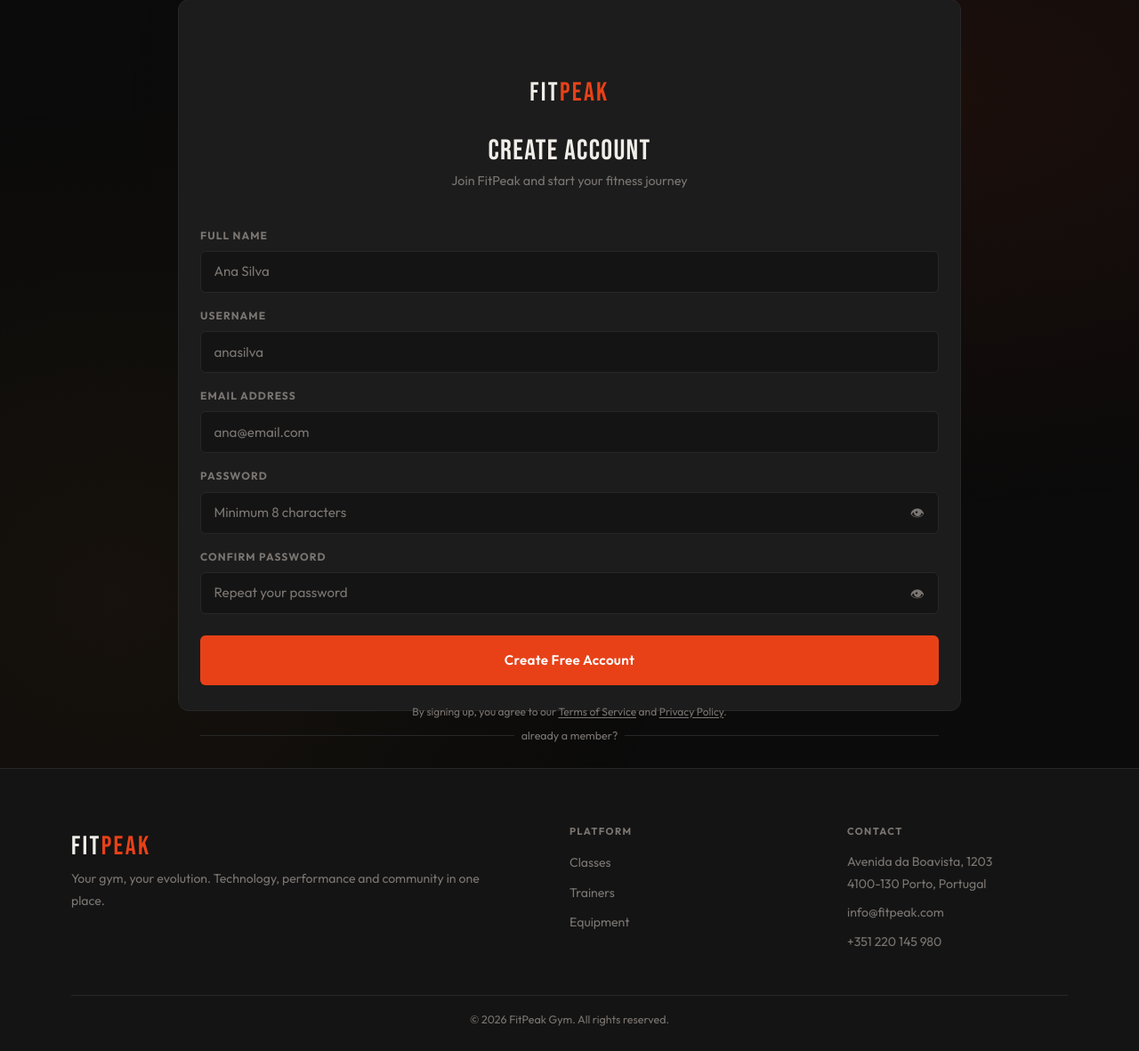
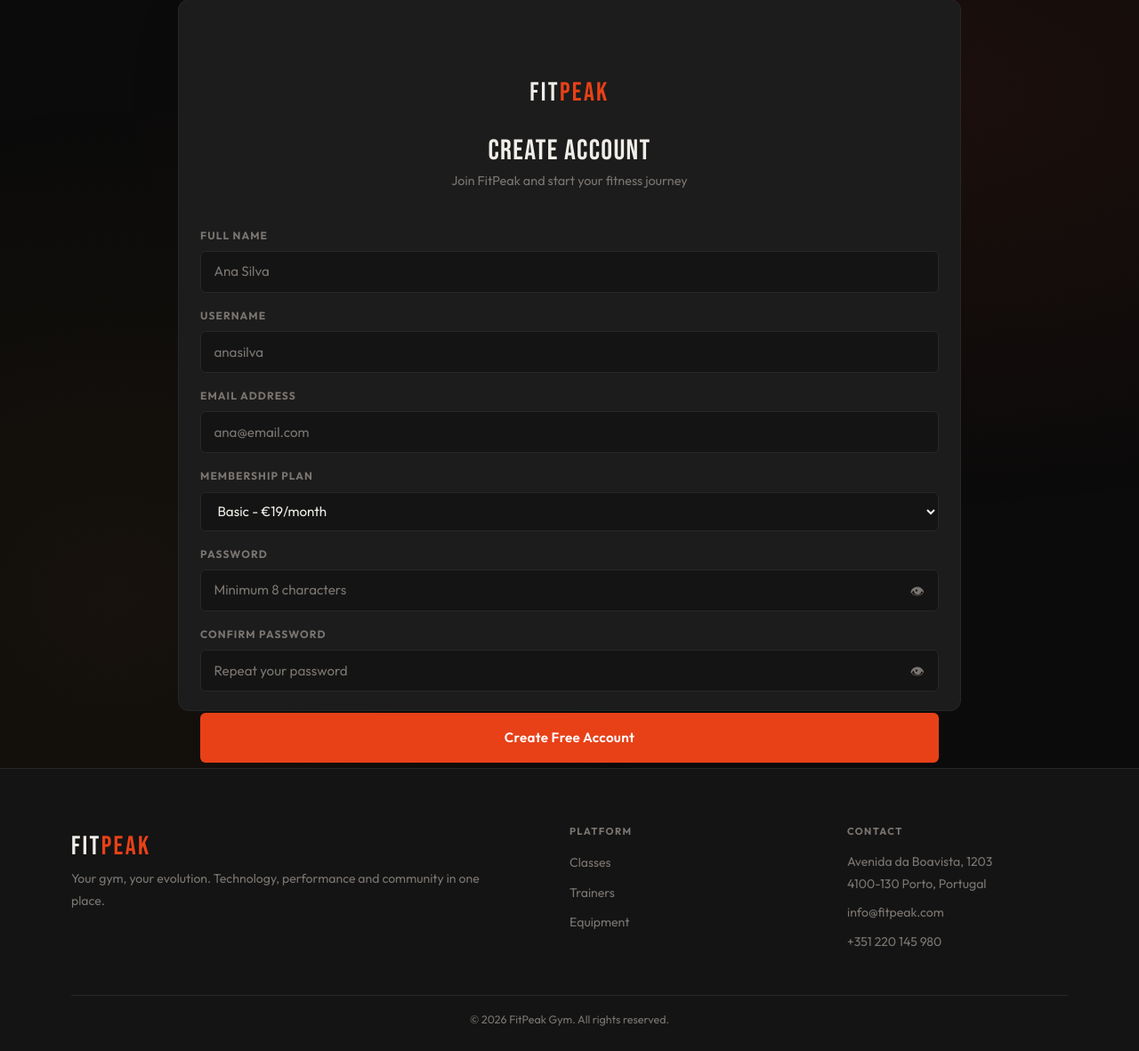
Before and after one commit to FEUP-LTW-2026/ltw-project-ltw16g01, a PHP site: page /pages/register.php in a window 1280 px wide. Shown: the part 87-1268 px from the top of the page at 89% size. Run offline with PHP 8.4, Linux system fonts and the light colour scheme.

Commit message:
Add the option of choice plan in register

```diff
--- a/db/auth.php
+++ b/db/auth.php
@@ -19,7 +19,13 @@ function authenticateUser($pdo, $identifier, $password) {
     return $user;
 }
 
-function registerMember($pdo, $name, $username, $email, $password) {
+function registerMember($pdo, $name, $username, $email, $password, $plan = 'basic') {
+    $allowedPlans = ['basic', 'premium', 'vip'];
+
+    if (!in_array($plan, $allowedPlans, true)) {
+        $plan = 'basic';
+    }
+
     $stmt = $pdo->prepare("SELECT id FROM users WHERE email = ? OR username = ?");
     $stmt->execute([$email, $username]);
 
@@ -29,7 +35,10 @@ function registerMember($pdo, $name, $username, $email, $password) {
 
     $hash = password_hash($password, PASSWORD_DEFAULT);
 
-    $stmt = $pdo->prepare("INSERT INTO users (name, username, email, password, role, active) VALUES (?, ?, ?, ?, 'member', 1)");
+    $stmt = $pdo->prepare("
+        INSERT INTO users (name, username, email, password, role, active)
+        VALUES (?, ?, ?, ?, 'member', 1)
+    ");
 
     if (!$stmt->execute([$name, $username, $email, $hash])) {
         return false;
@@ -37,8 +46,12 @@ function registerMember($pdo, $name, $username, $email, $password) {
 
     $userId = $pdo->lastInsertId();
 
-    $stmt = $pdo->prepare("INSERT INTO member_profiles (user_id, membership_plan, plan_start, plan_end) VALUES (?, 'basic', DATE('now'), DATE('now', '+1 month'))");
-    $stmt->execute([$userId]);
+    $stmt = $pdo->prepare("
+        INSERT INTO member_profiles (user_id, membership_plan, plan_start, plan_end)
+        VALUES (?, ?, DATE('now'), DATE('now', '+1 month'))
+    ");
+
+    $stmt->execute([$userId, $plan]);
 
     return $userId;
 }
--- a/pages/register.php
+++ b/pages/register.php
@@ -14,24 +14,34 @@ if ($_SERVER['REQUEST_METHOD'] === 'POST') {
     $name = trim($_POST['name'] ?? '');
     $username = trim($_POST['username'] ?? '');
     $email = trim($_POST['email'] ?? '');
+    $plan = $_POST['plan'] ?? 'basic';
     $password = $_POST['password'] ?? '';
     $confirm = $_POST['confirm'] ?? '';
 
-    $old = ['name' => $name, 'username' => $username, 'email' => $email];
+    $allowedPlans = ['basic', 'premium', 'vip'];
 
-    if ($name === '' || $username === '' || $email === '' || $password === '' || $confirm === '') {
+    $old = [
+        'name' => $name,
+        'username' => $username,
+        'email' => $email,
+        'plan' => $plan
+    ];
+
+    if ($name === '' || $username === '' || $email === '' || $plan === '' || $password === '' || $confirm === '') {
         $error = 'Please fill in all fields.';
     } elseif (strlen($username) < 3) {
         $error = 'Username must have at least 3 characters.';
     } elseif (!filter_var($email, FILTER_VALIDATE_EMAIL)) {
         $error = 'Please enter a valid email address.';
+    } elseif (!in_array($plan, $allowedPlans, true)) {
+        $error = 'Please select a valid membership plan.';
     } elseif (strlen($password) < 8) {
         $error = 'Password must be at least 8 characters.';
     } elseif ($password !== $confirm) {
         $error = 'Passwords do not match.';
     } else {
         $pdo = getDatabaseConnection();
-        $userId = registerMember($pdo, $name, $username, $email, $password);
+        $userId = registerMember($pdo, $name, $username, $email, $password, $plan);
 
         if ($userId === false) {
             $error = 'That email or username is already registered.';
--- a/template/auth.php
+++ b/template/auth.php
@@ -100,6 +100,22 @@ function output_register_form($error = '', $old = []) {
             </div>
 
             <div class="form-group">
+                <label class="form-label" for="plan">Membership Plan</label>
+                    <select id="plan" name="plan" class="form-input" required>
+                        <option value="basic" <?= ($old['plan'] ?? 'basic') === 'basic' ? 'selected' : '' ?>>
+                            Basic - €19/month
+                        </option>
+                        <option value="premium" <?= ($old['plan'] ?? '') === 'premium' ? 'selected' : '' ?>>
+                            Premium - €39/month
+                        </option>
+                        <option value="vip" <?= ($old['plan'] ?? '') === 'vip' ? 'selected' : '' ?>>
+                            VIP - €69/month
+                        </option>
+                    </select>
+                <span class="field-error" id="err-plan">Please select a membership plan.</span>
+            </div>
+
+            <div class="form-group">
                 <label class="form-label" for="password">Password</label>
                 <div class="input-wrap">
                     <input type="password" id="password" name="password" class="form-input"
```
